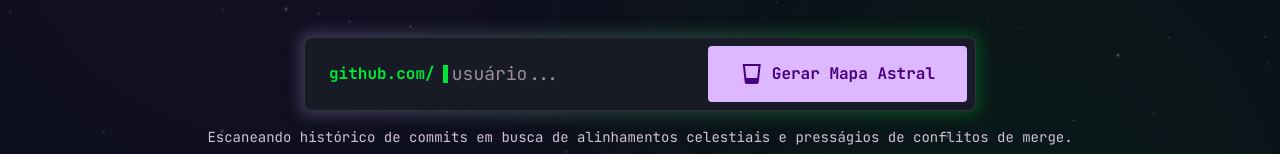
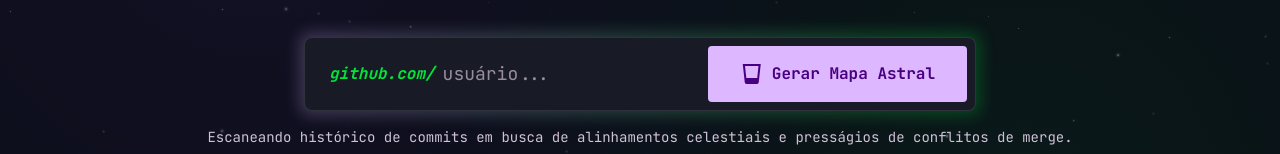
Before and after one commit to rodrigoqueiroz12/github-astrologer, a React (Vite) app in the folder frontend/: page / in a window 1280 px wide. Shown: the part 359-513 px from the top of the page. Built offline with nearby package versions, Linux system fonts and the light colour scheme.

Commit message:
fix(frontend): caret verde nativo no input + github.com/ italic

```diff
--- a/frontend/src/pages/HomePage.tsx
+++ b/frontend/src/pages/HomePage.tsx
@@ -44,10 +44,9 @@
             <div className="absolute -inset-1 bg-gradient-to-r from-primary to-secondary-fixed-dim rounded-xl blur opacity-25 group-hover:opacity-40 transition duration-1000" />
             <div className="relative flex flex-col md:flex-row gap-4 p-2 bg-surface-container-low rounded-xl border border-white/10">
               <div className="flex-grow flex items-center px-4">
-                <span className="text-secondary-fixed-dim font-bold mr-2">
+                <span className="text-secondary-fixed-dim font-bold italic mr-2">
                   github.com/
                 </span>
-                {!username && <span className="terminal-cursor mr-1" />}
                 <input
                   type="text"
                   value={username}
@@ -56,7 +55,7 @@
                     setError("");
                   }}
                   placeholder="usuário..."
-                  className="bg-transparent border-none text-on-surface placeholder:text-outline focus:ring-0 w-full font-body-lg text-body-lg outline-none"
+                  className="bg-transparent border-none text-on-surface placeholder:text-outline focus:ring-0 w-full font-body-lg text-body-lg outline-none caret-[#00e639]"
                 />
               </div>
               <button
```
